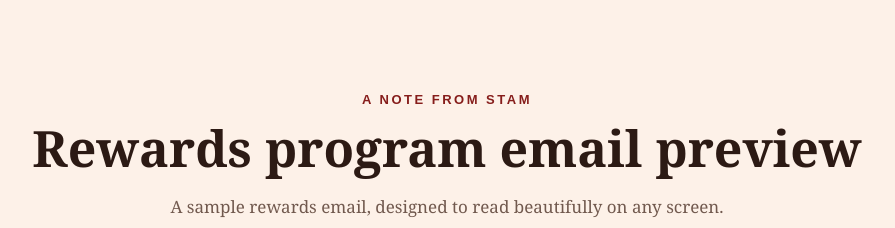
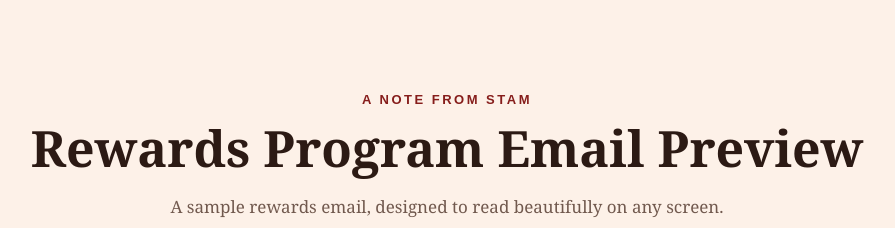
Before and after one commit to TateWall/Stam-Email-Marketing, a plain HTML site: page email.html in a window 1280 px wide. Shown: the part 1860-2088 px from the top of the page, without its empty margins (193-1088 px from the left). Drawn offline with Linux system fonts and the light colour scheme.

Commit message:
Correct title casing for rewards program email preview

```diff
--- a/email.html
+++ b/email.html
@@ -193,7 +193,7 @@
     <section class="section preview-section" id="preview" aria-labelledby="preview-heading">
       <div class="wrap">
         <p class="eyebrow">A note from Stam</p>
-        <h2 class="section-title" id="preview-heading">Rewards program email preview</h2>
+        <h2 class="section-title" id="preview-heading">Rewards Program Email Preview</h2>
         <p class="section-description">A sample rewards email, designed to read beautifully on any screen.</p>
         <article class="mailbox" aria-label="Email preview">
           <div class="mail-toolbar" aria-hidden="true"><span class="dot"></span><span class="dot"></span><span class="dot"></span><span class="mail-label">Inbox · Message preview</span></div>
```
